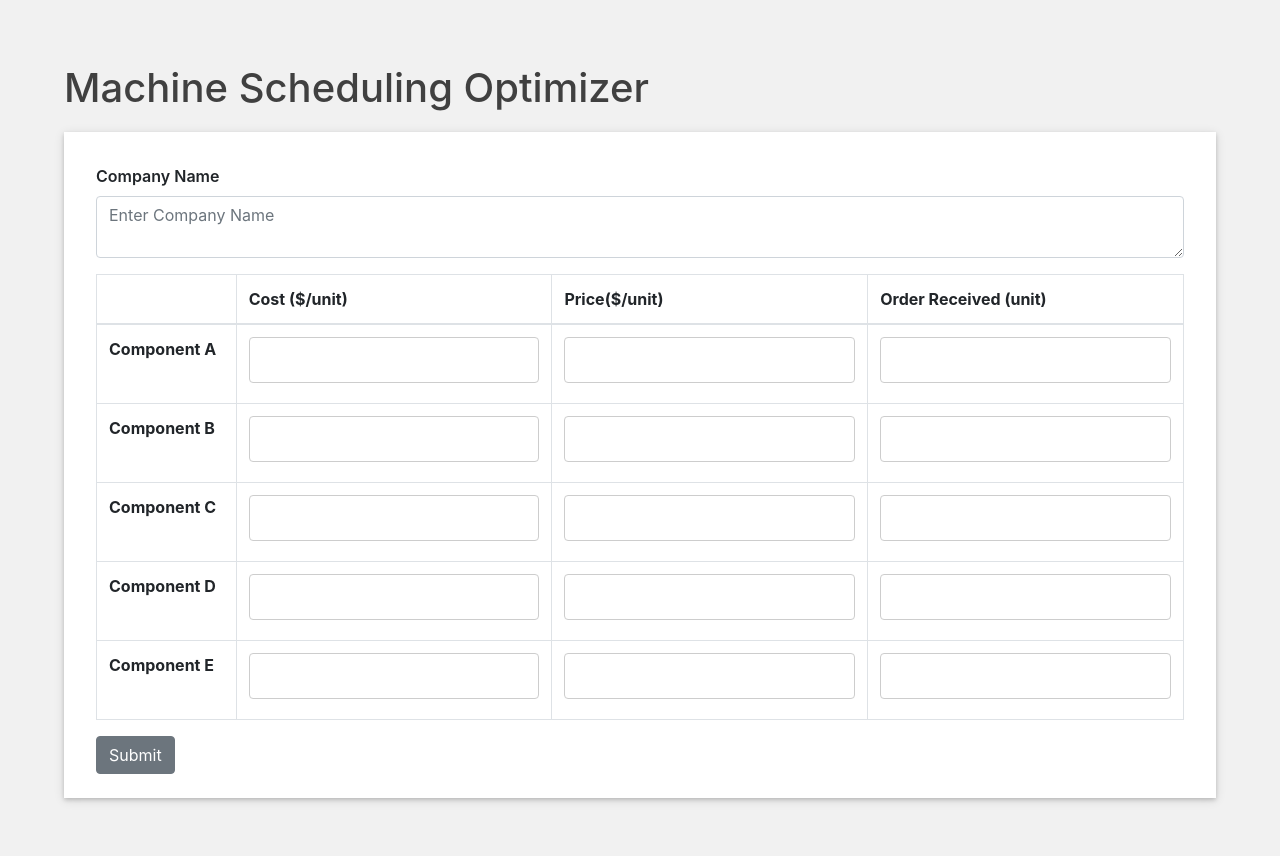
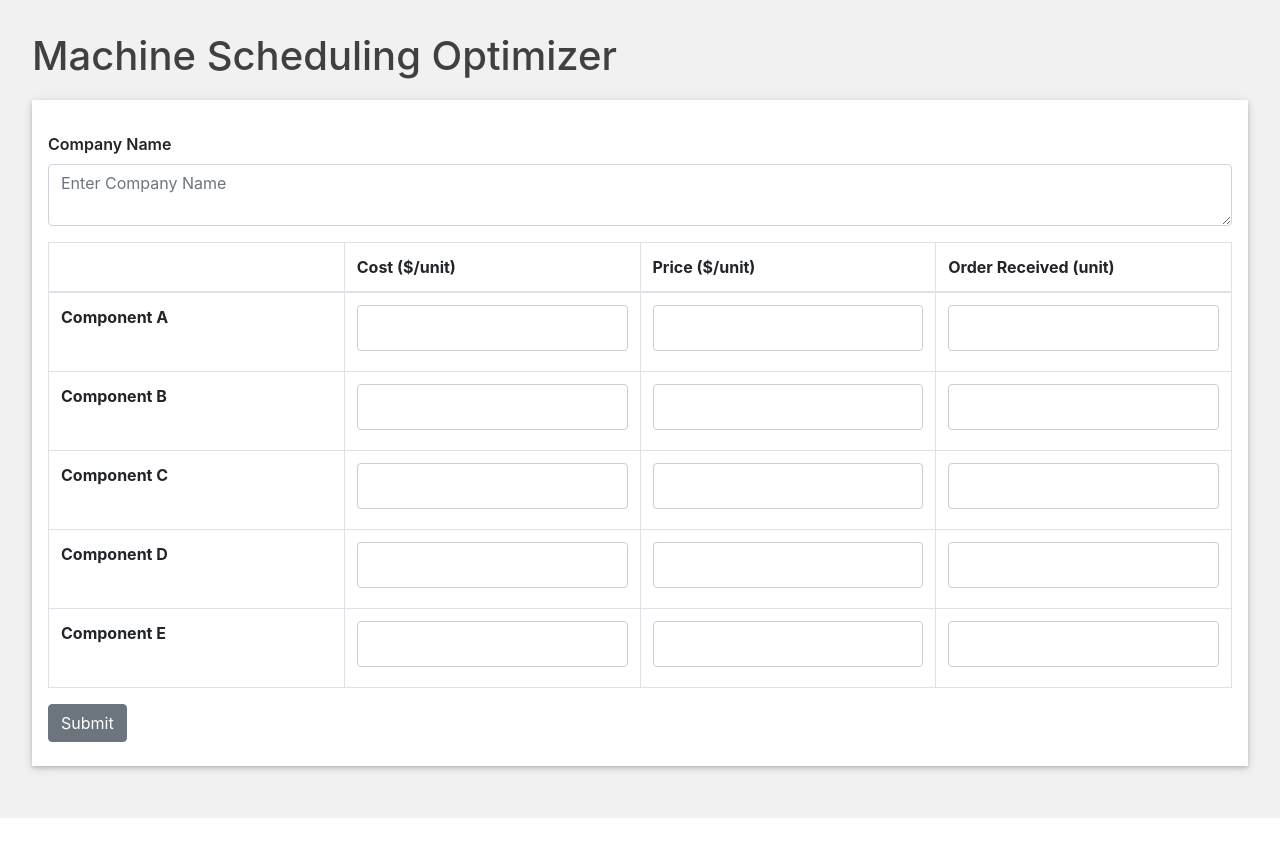
Before and after one commit to SeahJunRu/company-order-form, a React (Create React App) app: page / in a window 1280 px wide. Shown: the top 856 px of the page. After the commit the page ends 818 px from the top, so only its background shows below. Built offline with nearby package versions, Linux system fonts and the light colour scheme.

Commit message:
fix table overflow

```diff
--- a/src/Table.js
+++ b/src/Table.js
@@ -7,7 +7,7 @@ const TableHeader = () => {
 	  <tr>
 		<th></th>
 		<th>Cost ($/unit)</th>
-		<th>Price($/unit)</th>
+		<th>Price ($/unit)</th>
 		<th>Order Received (unit)</th>
 	  </tr>
 	</thead>
--- a/src/index.css
+++ b/src/index.css
@@ -630,7 +630,9 @@ table {
   border-collapse: collapse;
   border-spacing: 0;
   width: 100%;
-  max-width: 100%; }
+  max-width: 100%;
+  table-layout: fixed;
+}
 
 thead th {
   border-bottom: 2px solid #dedede; }
--- a/src/main.css
+++ b/src/main.css
@@ -1,10 +1,10 @@
 .content-container {
-    padding: 4em;
+    padding: 2em;
     background-color: #f1f1f1;
 }
 
 .form-container {
-    padding: 1em 2em;
+    padding: 1em 1em;
     margin: 20px 0;
     background-color: white;
     box-shadow: 0 2px 4px 0 rgba(0,0,0,0.16),0 2px 10px 0 rgba(0,0,0,0.12)!important;
```
